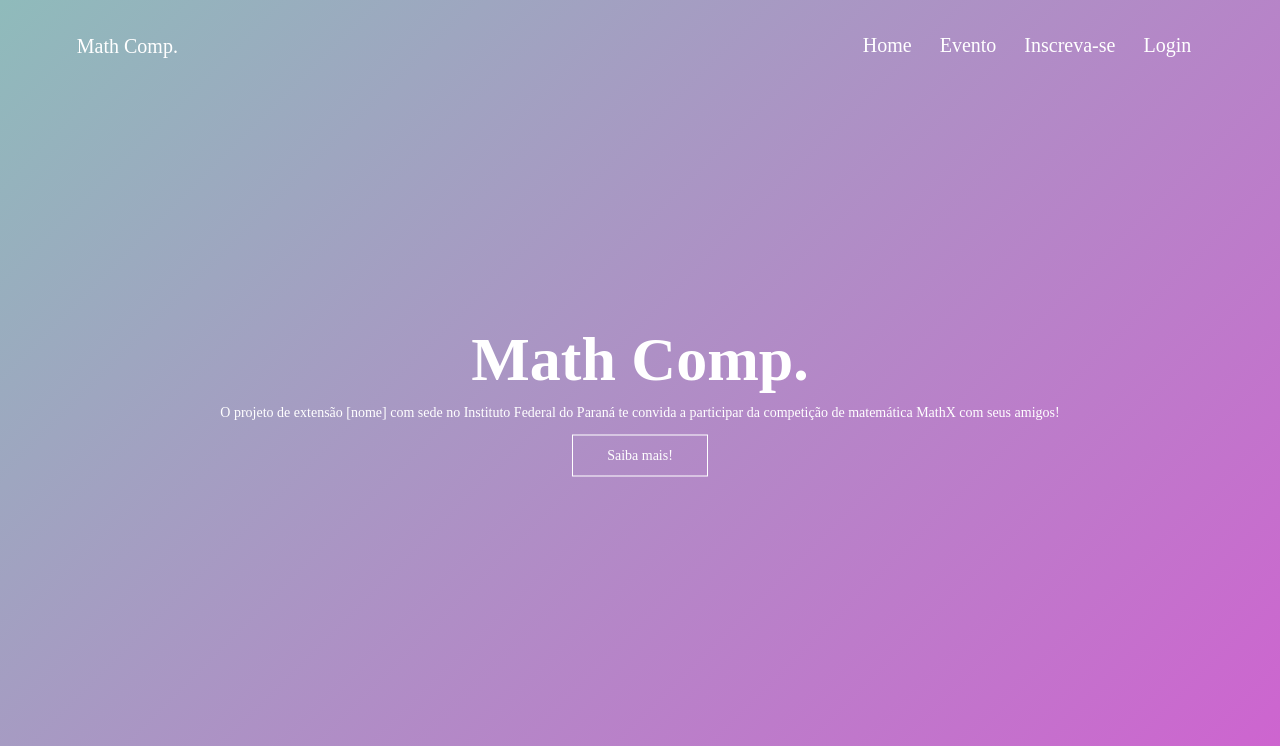
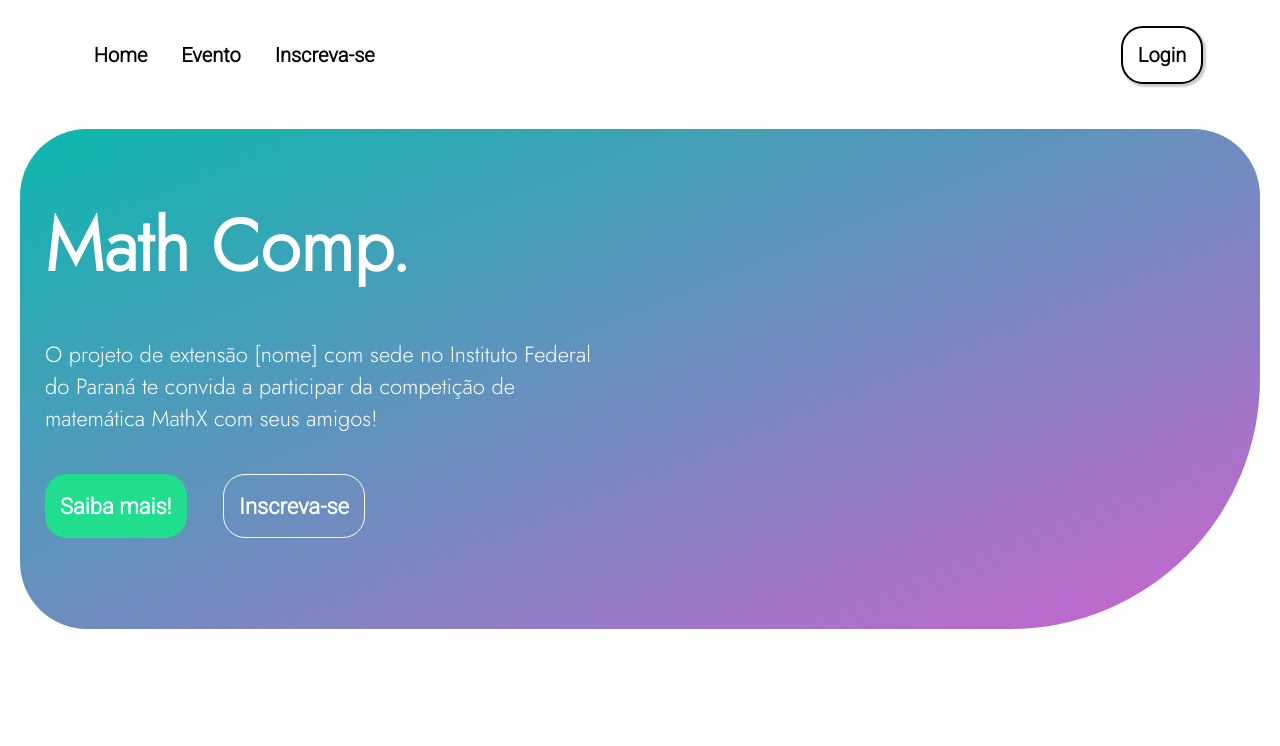
Before and after one commit to thiagochan/MathComp, a Flask app: page / in a window 1280 px wide. Shown: the top 746 px of the page. Run offline with Flask 2, Linux system fonts and the light colour scheme.

Commit message:
layout atualizado

```diff
--- a/static/styles.css
+++ b/static/styles.css
@@ -1,38 +1,64 @@
+@import url('https://fonts.googleapis.com/css2?family=Josefin+Sans:wght@300&family=Poppins:wght@300&family=Roboto:wght@300&display=swap');
+
+@import url('https://fonts.googleapis.com/css2?family=Josefin+Sans:wght@300&family=Jost:wght@300&family=Poppins:wght@300&family=Roboto:wght@300&display=swap');
+
 *{
     padding: 0;
     margin: 0;
-    font-family: 'Poppins-Light'
-
+    font-family: 'Roboto', sans-serif;
+    color: #000;
+    transition: all 0.7s linear;
 }
 
-a {
-    font-size: 20px;
-    color: #ffffff;
-    text-decoration: none;
+.header {
+    position: sticky;
+    top: 0;
+    background-color: #fff;
+    width: 100%;
+    background-position: center;
+    background-size: cover;
 }
 
-a:hover {
+.navbar a {
+    font-size: 20px;
+    text-decoration: none;
+    font-weight: 900;
+}
+
+.navbar a:hover {
     transition: 1s;
     opacity: 0.7;
 }
 
 .navbar{
     display: flex;
+    flex-direction: row;
     padding: 2% 6%;
     justify-content: space-between;
     align-items: center;
+
 }
 
-.nav-links {
-    flex: 1;
-    text-align: right;
+.btn{
+    padding: 15px;
+    border-radius: 22px;
+    cursor: pointer;
 }
 
-.nav-links ul li{
+.btnLogin{
+    background-color: #fff;
+    border: 2px solid #000;
+    box-shadow: 2px 2px 2px 1px rgba(0, 0, 0, 0.2);
+}
+
+.nav-links{
     list-style: none;
-    display: inline-block;
+    display: flex;
+}
+
+.nav-links li{
+    margin: 5px;
     padding: 8px 12px;
-    position: relative;
 }
 
 .nav-links ul li::after{
@@ -49,77 +75,113 @@
     width: 100%;
 }
 
-.header {
-    position: relative;
-    min-height: 100vh;
-    width: 100%;
-    background-position: center;
-    background-size: cover;
-
-    background: linear-gradient(135deg, #8fbbbb 0%, #CF62D0 100%);
+.text-box{
+    margin: 20px;
+    padding: 25px;
+    height: 450px;
+    background-image: linear-gradient(to bottom right, #0CB8AE, #CC63CF);
+    border-radius: 67px;
+    border-bottom-right-radius: 250px;
 }
 
-.text-box{
-    width: 90%;
-    color: #fff;
-    position: absolute;
-    top: 50%;
-    left: 50%;
-    transform: translate(-50%,-50%);
-    text-align: center;
-
+.boxItem{
+    margin-top: 40px;
+    margin-bottom: 40px;
 }
 
 .text-box h1{
-    font-size: 62px;
+    font-family: 'Jost', sans-serif;
+    font-size: 72px;
+    text-align: left;
+    color: #fff;
 }
 
 .text-box p{
-    margin: 10px 0 14px;
-    font-size: 14px;
+    font-family: 'Jost', sans-serif;
+    font-size: 22px;
+    width: 550px;
     color: #fff;
 }
 
-.hbtn{
-    display: inline-block;
-    text-decoration: none;
-    color: #fff;
-    border: 1px solid #fff;
-    padding: 12px 34px;
-    font-size: 14px;
-    background: transparent;
-    position: relative;
-    cursor: pointer;
+.btnDiv{
+    display: flex;
+    width: 320px;
+    justify-content: space-between;
 }
 
-.hbtn:hover{
-    border: 1px solid;
-    background: #f44336;
-    transition: 0.3s;
+.boxBtn{
+    font-family: 'Jost', sans-serif;
+    font-size: 22px;
+    font-weight: 800;
 }
+
+.boxBtn a{
+    color: #fff;
+    text-decoration: none;
+}
+
+.saibaBtn{
+    background-color: #21DD8E;
+    border: none;
+}
+
+.incBtn{
+    color: #fff;
+    background-color: transparent;
+    border: 1px solid #fff;
+}
+
 
 nav .fa{
     display: none;
 }
 
-.course {
-    width: 80%;
+.missao, .diferencial {
+    max-width: 1300px;
     margin: auto;
     padding-top: 100px;
+    display: flex;
+    justify-content: space-between;
+    align-items: center;
 }
 
-h1 {
+.contT{
     text-align: center;
-    font-size: 36px;
+    font-size: 40px;
     font-weight: 600;
 }
 
-.left-aligned{
-    padding-top: 15px;
-    color:#868686;
-    text-align: center;
-    font-size: 14px;
-    font-weight: 100;
+.contP{
+    font-size: 22px;
+    font-weight: 500;
+    margin-top: 22px;
+}
+
+.contImg{
+    max-width: 350px;
+}
+
+.txtDiv{
+    max-width: 800px;
+}
+
+.footer{
+    padding: 4%;
+    height: 150px;
+    background-image: linear-gradient(to bottom right, #FD6585, #0D25B9);
+    font-family: 'Jost', sans-serif;
+    font-size: 24px;
+}
+
+.footer h1{
+    color: #fff;
+    font-weight: 600;
+}
+
+@media(max-width: 1279px){
+    .missao, .diferencial {
+        margin: 30px;
+    }
 }
 
 @media(max-width: 700px){
@@ -149,6 +211,10 @@
     }
     .nav-links ul{
         padding: 30px;
+    }
+
+    .missao, .diferencial {
+        margin: 30px;
     }
 
 }
--- a/templates/layout.html
+++ b/templates/layout.html
@@ -5,40 +5,71 @@
         <meta name = "viewport" charset="utf-8" content="width=device-width, initial-scale=1.0">
         <link rel="stylesheet" href="/static/styles.css">
         <link rel="stylesheet" href="https://stackpath.bootstrapcdn.com/font-awesome/4.7.0/css/font-awesome.min.css">
-        <title>marco pinto</title>
+        <title>Home</title>
     </head>
     <body>
-        <section class = "header">
+        <header class = "header">
             <nav class="navbar">
-                <a href="#">Math Comp.</a>
-                <div class = "nav-links" id = "navLinks">
-                    <ul class = "nav-links">
+                    <ul class="nav-links">
                         <i class="fa fa-times" onClick = "hideMenu()"></i>
-                        <li><a href="/">Home</a></li>
+                        <li><a href="#">Home</a></li>
                         <li><a href="{{url_for('event')}}">Evento</a></li>
-                        <li><a href="/">Inscreva-se</a></li>
-                        <li><a href="/">Login</a></li>
+                        <li><a href="#">Inscreva-se</a></li>
                     </ul>
-                </div>
+
+                    <button class="btnLogin btn"><a href="#">Login</a></button>
                 <i class="fa fa-bars" onClick = "showMenu()"></i>
             </nav>
-            <div class="text-box">
-                <h1>Math Comp.</h1>
-                <p>O projeto de extensão [nome] com sede no Instituto Federal do Paraná te convida a participar da competição de matemática MathX com seus amigos!  </p>
-                <a href="#" class="hbtn">Saiba mais!</a>
+        </header>
+
+        <section class="text-box">
+            <h1 class="boxItem">Math Comp.</h1>
+            <p class="boxItem">O projeto de extensão [nome] com sede no Instituto Federal do Paraná te convida a participar da competição de matemática MathX com seus amigos!  </p>
+            <div class="btnDiv boxItem">
+                <button class="saibaBtn btn boxBtn"><a href="#">Saiba mais!</a></button>
+                <button class="incBtn btn boxBtn"><a href="#">Inscreva-se</a></button>
             </div>
         </section>
-        <section class = "course">
-            <div>
-                <h1>O que é Math Comp.?</h1>
-                <p class = "left-aligned">Lorem ipsum is simply dummy text of the printing and typeseeing industry</p>
-                <div class = "row">
-                    <div class = "course-col">
-                    </div>
 
-                </div>
+        <section class="missao">
+            <div class="misImg">
+                <img src="../images/avatar02.png" alt="nossa missão" class="contImg">
+            </div>
+            <div class="txtDiv">
+                <h1 class="contT">Nossa missão</h1>
+                <p class="contP">A nossa missão é incentivar jovens a explorar o mundo de
+                    competições científicas, estimulando o trabalho em equipe
+                    e a importância da troca de racicínio para resolução de
+                    problemas!
+                </p>
+                <p class="contP">
+                    Mais texto mais texto mais texto mais texto mais texto mais
+                    texto mais texto mais texto mais texto mais text
+                </p>
             </div>
         </section>
+
+        <section class="diferencial">
+            <div class="txtDiv">
+                <h1 class="contT">Nosso diferencial</h1>
+                <p class="contP">
+                    O nosso diferencial é que a competição acontecerá
+                    totalmente on-line, permitindo que os alunos possam
+                    trabalhar nas questões direto de casa com seus amigos!
+                </p>
+                <p class="contP">
+                    Além disso, os resultados são extremamente rápidos, já
+                    que a análise das respostas será automatizada.
+                </p>
+            </div>
+            <div class="difImg">
+                <img src="../images/avatar03.png" alt="nossa missão" class="contImg">
+            </div>
+        </section>
+
+        <footer class="footer">
+            <h1>Contate-nos</h1>
+        </footer>
 
         <script>
             var nav = document.getElementById("navLinks");
```
